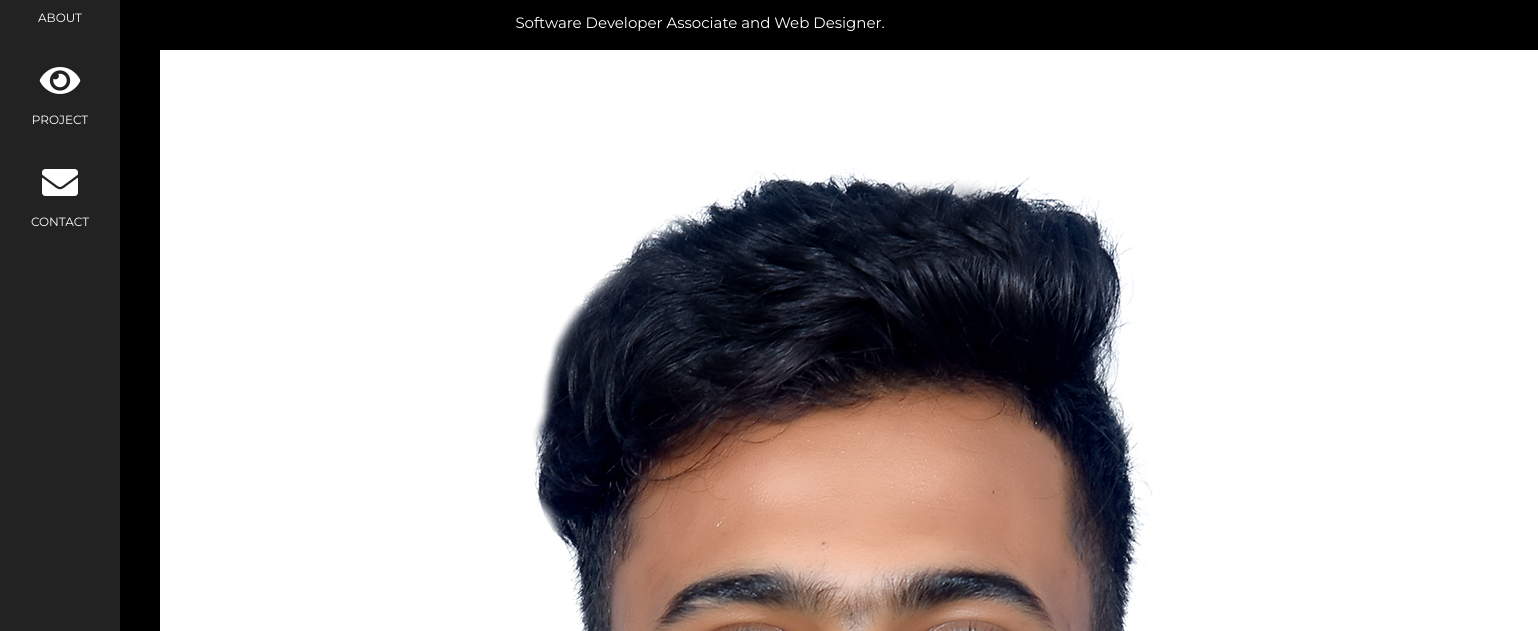
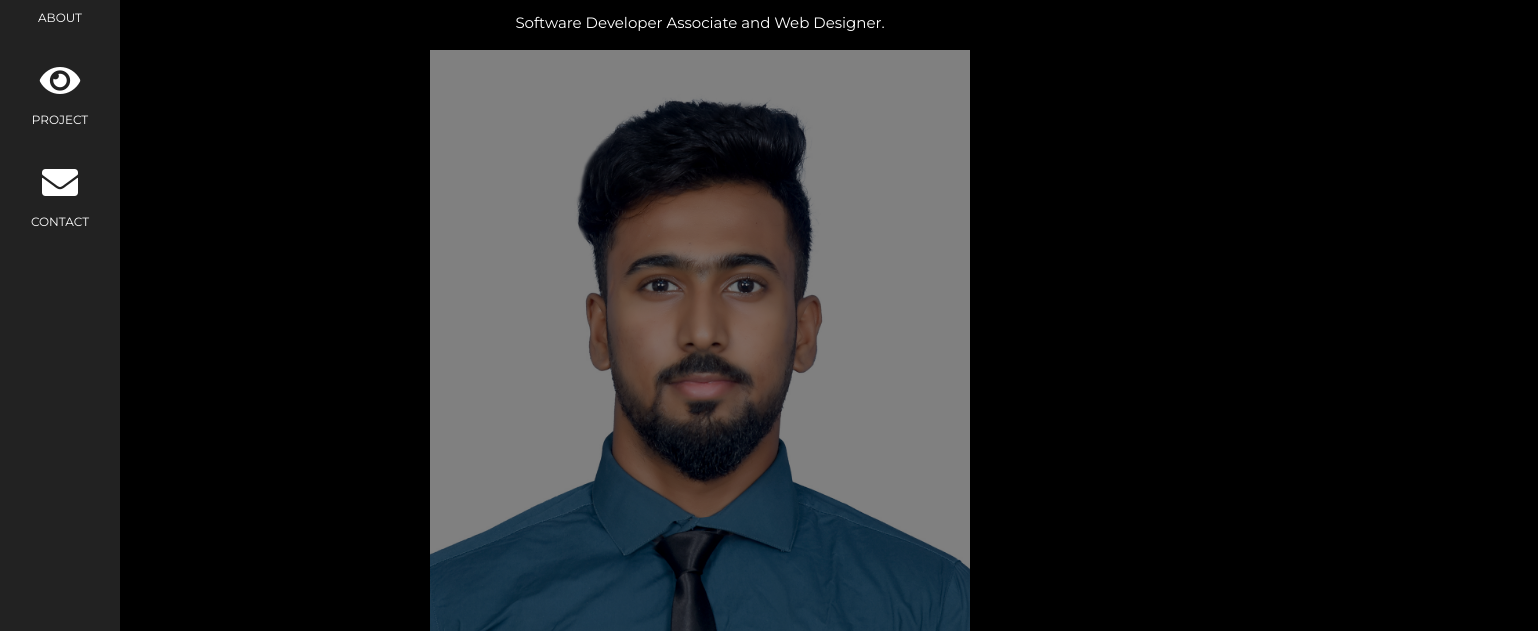
Before and after one commit to JayaKarthikkumar/My-Portfolio, a plain HTML site: page index.html in a window 1280 px wide. Shown: the part 153-784 px from the top of the page, 1538 px wide, since content can reach past the window. Drawn offline with nearby package versions, Linux system fonts and the light colour scheme.

Commit message:
Update index.html

```diff
--- a/index.html
+++ b/index.html
@@ -16,6 +16,11 @@ body, h1,h2,h3,h4,h5,h6 {font-family: "Montserrat", sans-serif}
 #main {margin-left: 120px}
 /* Remove margins from "page content" on small screens */
 @media only screen and (max-width: 600px) {#main {margin-left: 0}}
+   .images {
+            width: 50%; /* Adjust this percentage to change the size */
+            height: auto; /* Maintain aspect ratio */
+            opacity: 0.5; /* 50% opacity */
+        }
 </style>
 <body class="w3-black">
 
```
